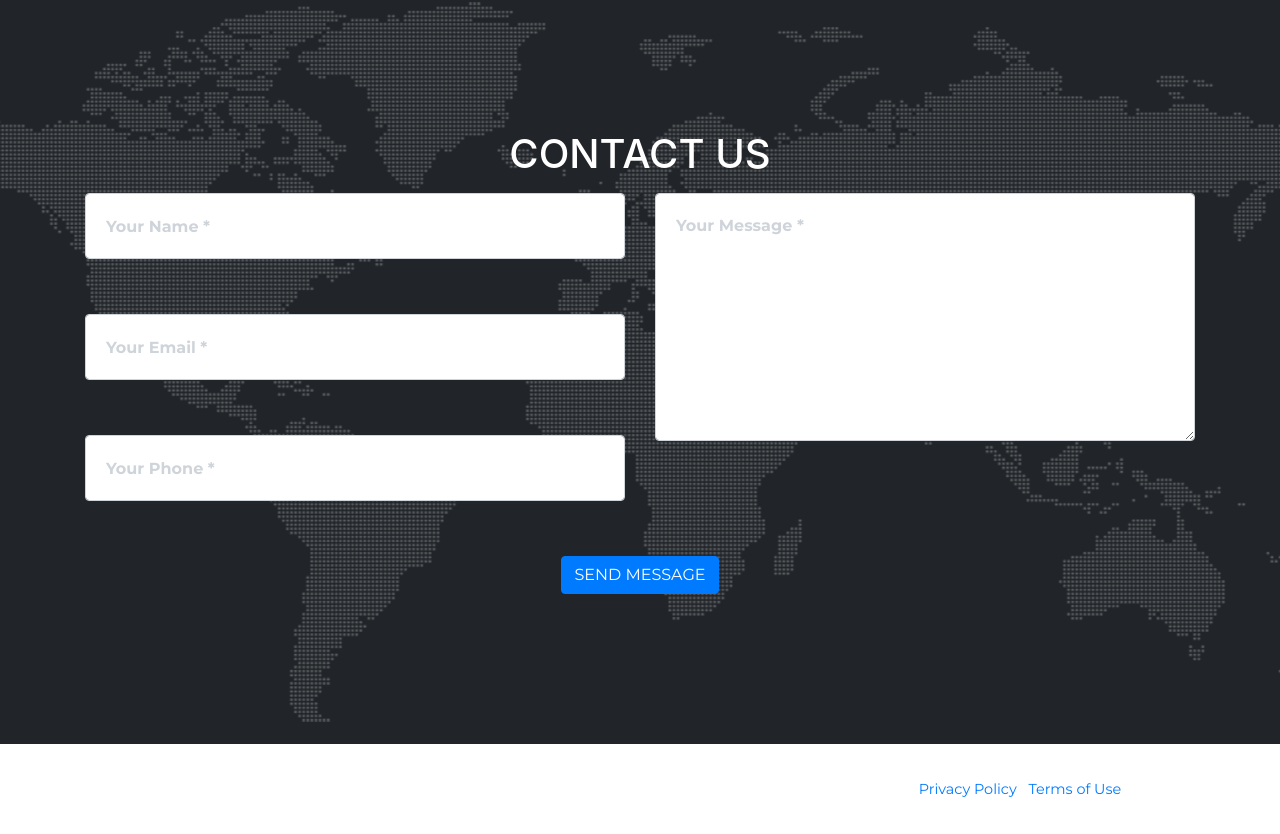
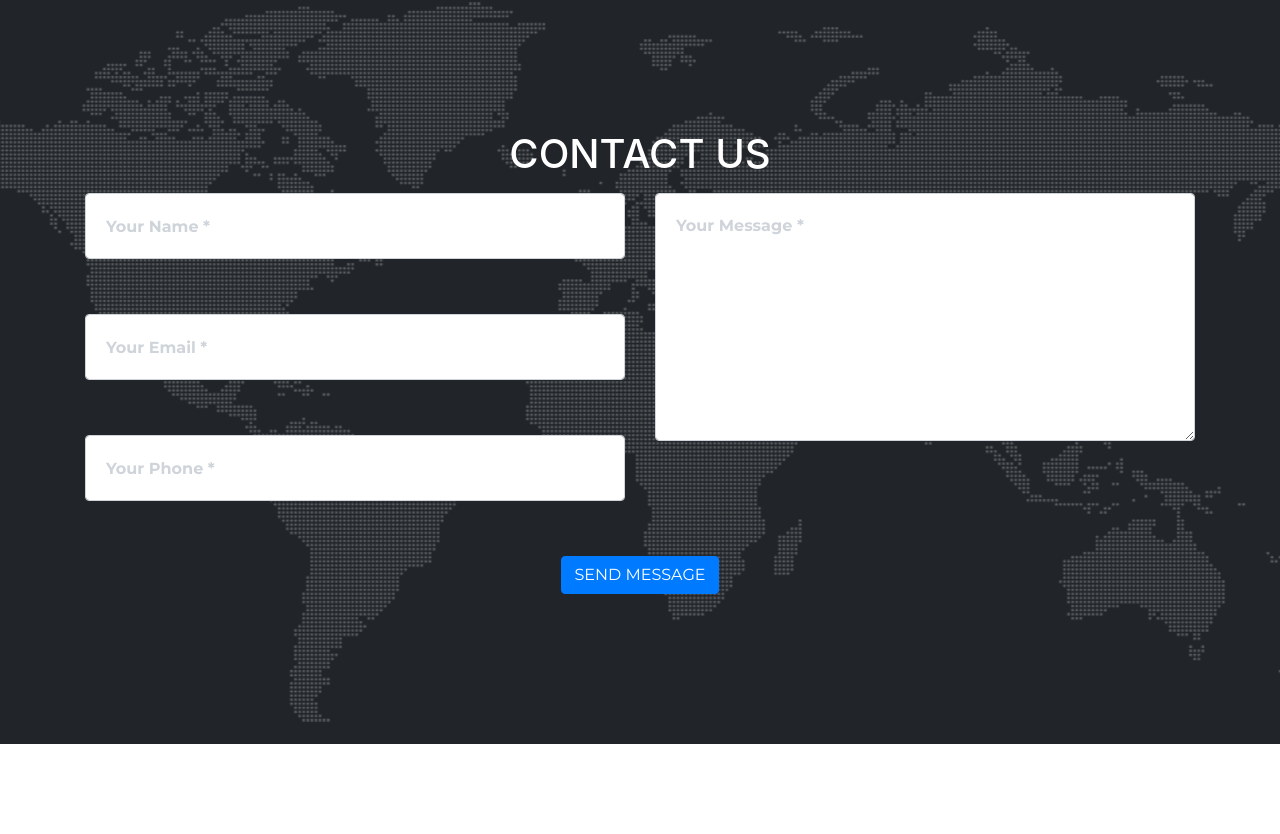
Before and after one commit to Lidzfreak3000/www-chiz, a website with bundled scripts: page startbootstrap-agency-gh-pages/index.html in a window 1280 px wide. Shown: the part 7288-8122 px from the top of the page. After the commit the page ends 8082 px from the top, so only its background shows below. Built offline with nearby package versions, Linux system fonts and the light colour scheme; a web font is replaced by a local one.

Commit message:
empty out the footer

```diff
--- a/startbootstrap-agency-gh-pages/index.html
+++ b/startbootstrap-agency-gh-pages/index.html
@@ -320,21 +320,6 @@
   <footer>
     <div class="container">
       <div class="row">
-        <div class="col-md-4">
-          <!--<span class="copyright">Copyright &copy; Your Website 2019</span>-->
-        </div>
-        <div class="col-md-4">
-        </div>
-        <div class="col-md-4">
-          <ul class="list-inline quicklinks">
-            <li class="list-inline-item">
-              <a href="#">Privacy Policy</a>
-            </li>
-            <li class="list-inline-item">
-              <a href="#">Terms of Use</a>
-            </li>
-          </ul>
-        </div>
       </div>
     </div>
   </footer>
```
